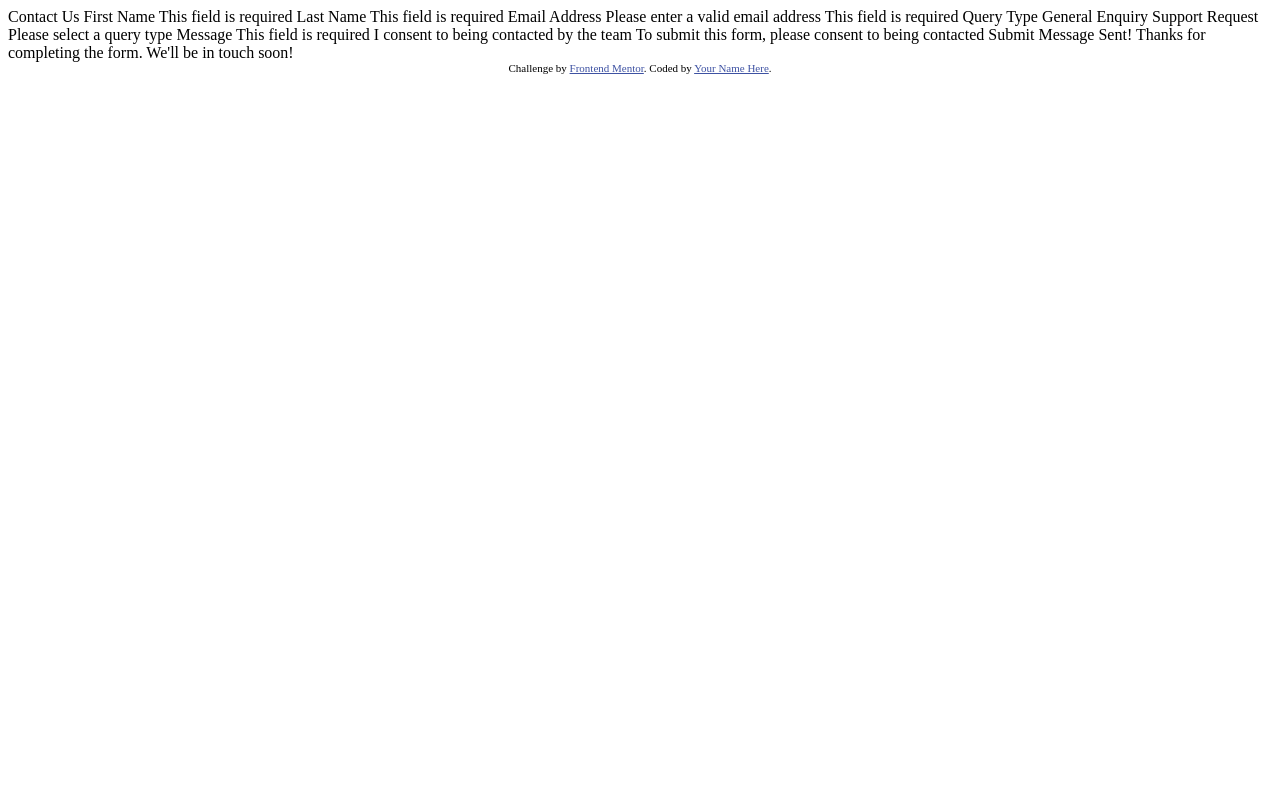
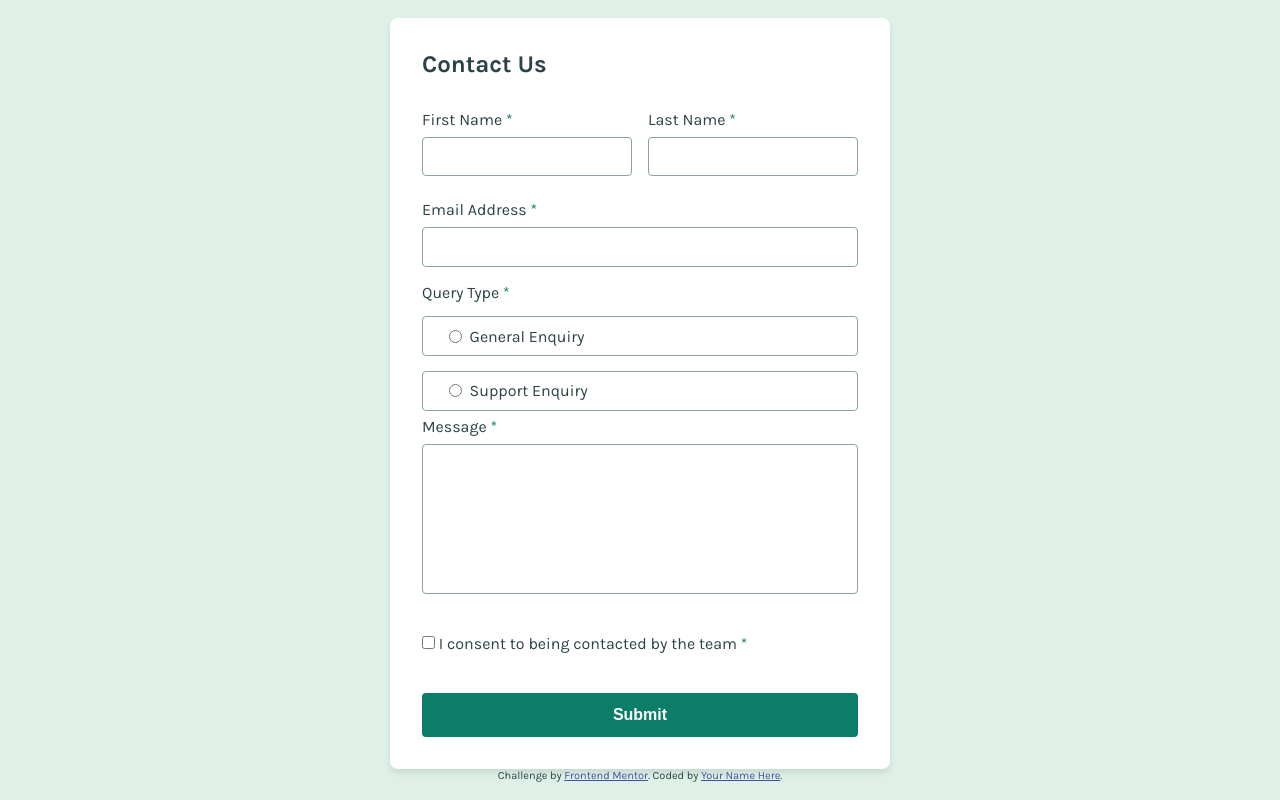
Before and after one commit to Breezydevht/contact-form, a plain HTML site: page index.html in a window 1280 px wide. Drawn offline with Linux system fonts and the light colour scheme.

Commit message:
terminando  estilo

```diff
--- /dev/null
+++ b/estilo.css
@@ -0,0 +1,215 @@
+:root {
+    /* Colors Primary */
+
+--Green-200-lighter : hsl(148, 38%, 91%);
+--Green-600-medium: hsl(169, 82%, 27%);
+--Red: hsl(0, 66%, 54%);
+
+/* Neutral */
+
+--White: hsl(0, 0%, 100%);
+--Grey-500-medium: hsl(186, 15%, 59%);
+--Grey-900-darker: hsl(187, 24%, 22%);
+
+/* Font */
+
+--Font-size-labels: 16px;
+--Font-Family-Karla: 'Karla', sans-serif;
+--font-Weights-400: 400;
+--font-Weights-700: 700;
+}
+
+* {
+    box-sizing: border-box;
+    margin: 0;
+    padding: 0;
+}
+
+body {
+    margin: 0;
+    padding: 0;
+    font-family: var(--Font-Family-Karla);
+    font-weight: var(--font-Weights-400);
+    color: var(--Grey-900-darker);
+    background-color: var(--Green-200-lighter);
+    display: flex;
+    justify-content: center;
+    align-items: center;
+    height: 100vh;
+    box-sizing: border-box;
+    flex-direction: column;
+
+}
+
+
+section {
+    width: 100%;
+    max-width: 300px;
+    background-color: var(--White);
+    border-radius: 8px;
+    box-shadow: 0 4px 6px rgba(0, 0, 0, 0.1);
+}
+
+form {
+    display: flex;
+    flex-direction: column;
+    width: 100%;
+    margin: 0 auto;
+    padding: 1.5rem;
+    gap: 1rem;
+}
+
+.form_inputs_fl_container {
+    display: flex;
+    flex-direction: column;
+    justify-content: space-between;
+    gap: 1rem;
+}
+
+.query_type_container {
+    display: flex;
+    flex-direction: column;
+    gap: 0.5rem;
+    width: 100%;
+    padding-top: 1rem;
+    cursor: pointer;
+}
+
+.query_type_container > label:first-of-type {
+    margin-bottom: 0.4rem;
+}
+
+.query_type_options {
+    width: 100%;
+    padding: 0.6rem;
+    border: 1px solid var(--Grey-500-medium);
+    border-radius: 4px;
+    font-size: var(--Font-size-labels);
+    color: var(--Grey-900-darker);
+    background-color: var(--White);
+    display: flex;
+    align-items: center;
+    box-sizing: border-box;
+    gap: 0.5rem;
+    margin-bottom: 0.4rem;
+}
+
+.query_type_options > input{
+    margin-left: 1rem;
+}
+
+.query_type_options > label {
+    cursor: pointer;
+}
+
+.form_input_label {
+    display: flex;
+    flex-direction: column;
+    gap: 0.5rem;
+}
+
+.form_title {
+    font-size: 1.5rem;
+    font-weight: var(--font-Weights-700);
+    text-align: start;
+    padding: 0;
+    padding-bottom: 0.5rem;
+}
+
+.form_label {
+    font-size: var(--Font-size-labels);
+    font-weight: var(--font-Weights-700);
+}
+
+.form_input_label > input {
+    border: 1px solid var(--Grey-500-medium);
+    border-radius: 4px;
+    font-size: var(--Font-size-labels);
+    color: var(--Grey-900-darker);
+    width: 100%;
+    padding: 0.6rem;
+    box-sizing: border-box;
+}
+
+.form_input_label_message {
+    display: flex;
+    flex-direction: column;
+    gap: 0.5rem;
+    width: 100%;
+    padding-top: 1rem;
+}
+
+.form_input_label_message > textarea {
+    border: 1px solid var(--Grey-500-medium);
+    border-radius: 4px;
+    font-size: var(--Font-size-labels);
+    color: var(--Grey-900-darker);
+    width: 100%;
+    height: 150px;
+    padding: 0.6rem;
+    box-sizing: border-box;
+    resize:none;
+}
+
+.consent_container {
+    display: flex;
+    flex-direction: column;
+    gap: 0.5rem;
+    width: 100%;
+    padding: 2.5rem 0 2.5rem 0;
+    cursor: pointer;
+}
+
+.form_input::placeholder {
+    color: var(--Grey-500-medium);
+}
+
+.submit_button {
+    width: 100%;
+    padding: 0.8rem;
+    border: none;
+    border-radius: 4px;
+    background-color: var(--Green-600-medium);
+    color: var(--White);
+    font-size: var(--Font-size-labels);
+    font-weight: var(--font-Weights-700);
+    cursor: pointer;
+    transition: background-color 0.3s ease;
+}
+
+.form_button:hover {
+    background-color: var(--Green-600-medium);
+}
+
+span.asterisk {
+    color: var(--Green-600-medium);
+}
+
+.error_message {
+    display: none;
+    color: var(--Red);
+    font-size: 0.875rem;
+}
+
+@media (min-width: 500px) {
+    section {
+        max-width: 500px;
+    }
+
+    form {
+        padding: 2rem;
+        gap: 1.5rem;
+    }
+
+    .form_inputs_fl_container {
+        flex-direction: row;
+    }
+
+    .form_input_label {
+        width: 100%;
+    }
+
+    .form_input_label_message {
+        padding-top: 0;
+    }
+}
--- a/index.html
+++ b/index.html
@@ -6,7 +6,13 @@
 
   <link rel="icon" type="image/png" sizes="32x32" href="./assets/images/favicon-32x32.png">
 
+  <link rel="stylesheet" href="estilo.css">
+  <link rel="preconnect" href="https://fonts.googleapis.com">
+  <link rel="preconnect" href="https://fonts.gstatic.com" crossorigin>
+  <link href="https://fonts.googleapis.com/css2?family=Karla:ital,wght@0,200..800;1,200..800&display=swap" rel="stylesheet">
+
   <title>Frontend Mentor | Contact form</title>
+
 
   <!-- Feel free to remove these styles or customise in your own stylesheet 👍 -->
   <style>
@@ -15,34 +21,78 @@
   </style>
 </head>
 <body>
+  <section class="form_container">
 
-  Contact Us
 
-  First Name
-  This field is required
 
-  Last Name
-  This field is required
+    <form class="form">
 
-  Email Address
-  Please enter a valid email address
-  This field is required
+      <h1 class="form_title">Contact Us</h1>
 
-  Query Type
-  General Enquiry
-  Support Request
-  Please select a query type
+      <div class="form_inputs_fl_container">
+          <div class="form_input_label">
+            <label for="first_name">First Name <span class="asterisk">*</span></label>
+            <input type="text" id="first_name" name="first_name" required>
+            <span class="error_message">This field is required</span>
+          </div>
 
-  Message
-  This field is required
+          <div class="form_input_label">
+            <label for="last_name">Last Name <span class="asterisk">*</span></label>
+            <input type="text" id="last_name" name="last_name" required>
+            <span class="error_message">This field is required</span>
+          </div>
+      </div>
 
-  I consent to being contacted by the team
-  To submit this form, please consent to being contacted
+      <div class="form_input_S_container">
+        <div class="form_input_label">
+          <label for="email">Email Address <span class="asterisk">*</span></label>
+          <input type="email" id="email" name="email" required>
+          <span class="error_message">Please enter a valid email address</span>
+      </div>
 
-  Submit
+      <div class="form_input_fl_container">
+        <div class="query_type_container">
+          <label for="query_type">Query Type <span class="asterisk">*</span></label>
 
-  Message Sent!
-  Thanks for completing the form. We'll be in touch soon!
+          <div class="query_type_options">
+            <input type="radio" id="query_type" name="query_type" value="0">
+            <label for="query_type">General Enquiry</label>
+          </div>
+
+          <div class="query_type_options">
+            <input type="radio" id="query_type" name="query_type" value="1">
+            <label for="query_type">Support Enquiry</label>
+          </div>
+
+          <span class="error_message">Please select a query type</span>
+
+        </div>
+      </div>
+
+      <div class="form_input_label_message">
+        <label for="message">Message <span class="asterisk">*</span></label>
+        <textarea id="message" name="message" rows="4" required></textarea>
+        <span class="error_message">This field is required</span>
+      </div>
+
+      <div class="consent_container">
+        <label for="consent">
+          <input type="checkbox" id="consent" name="consent" required>
+          I consent to being contacted by the team <span class="asterisk">*</span>
+        </label>
+        <span class="error_message">To submit this form, please consent to being contacted</span>
+      </div>
+
+      <button class="submit_button" type="submit">Submit</button>
+
+    </form>
+
+    <div class="success_message" style="display: none;">
+      <h2>Message Sent!</h2>
+      <p>Thanks for completing the form. We'll be in touch soon!</p>
+    </div>
+
+  </section>
 
   <div class="attribution">
     Challenge by <a href="https://www.frontendmentor.io?ref=challenge">Frontend Mentor</a>.
```
